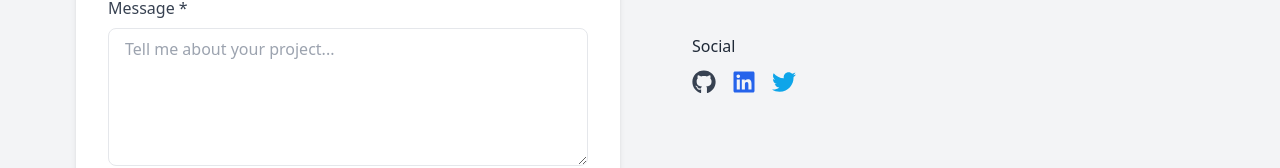
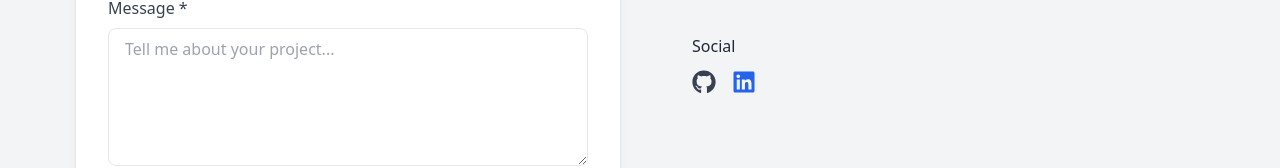
Before and after one commit to Saifrehmangetgroup/saifrehmangetgroup.github.io, a React (Create React App) app: page / in a window 1280 px wide. Shown: the part 7162-7330 px from the top of the page. Built offline with nearby package versions, Linux system fonts and the light colour scheme.

Commit message:
Update Contact.js

```diff
--- a/src/components/Contact.js
+++ b/src/components/Contact.js
@@ -152,9 +152,7 @@ function Contact() {
                 >
                   <FaLinkedin className="text-blue-600 dark:text-blue-400 text-2xl hover:text-blue-800 dark:hover:text-blue-300 transition" />
                 </a>
-                <a href="https://twitter.com/yourTwitterHandle" target="_blank" rel="noreferrer">
-                  <FaTwitter className="text-sky-500 dark:text-sky-400 text-2xl hover:text-sky-700 dark:hover:text-sky-300 transition" />
-                </a>
+
               </div>
             </div>
 
```
